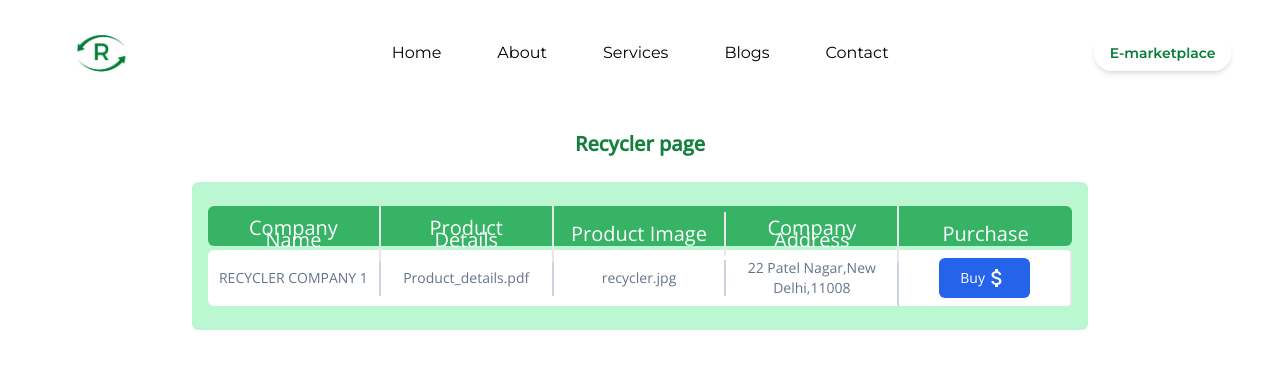
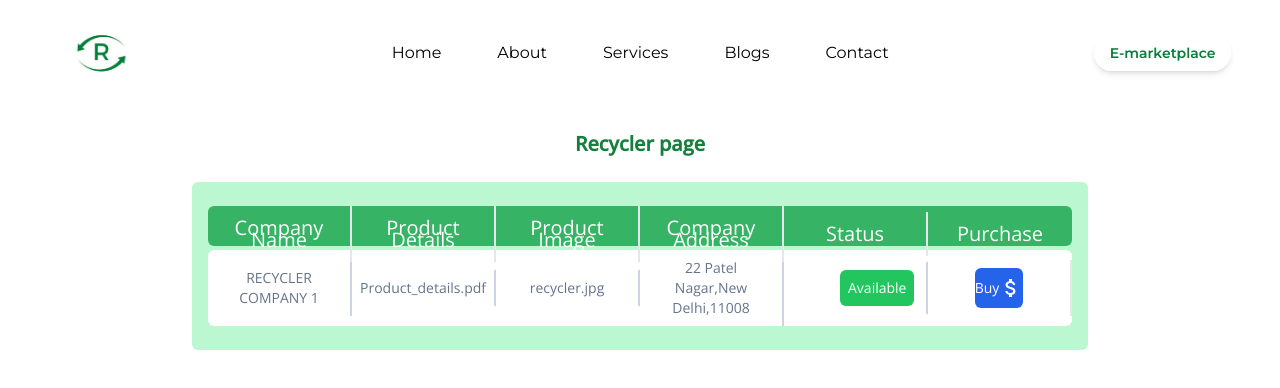
Before and after one commit to rewayy/Reway_final, a React (Vite) app: page /Recyclers in a window 1280 px wide. Shown: the top 388 px of the page. Built offline with nearby package versions, Linux system fonts and the light colour scheme; a web font is replaced by a local one.

Commit message:
add status colmn

```diff
--- a/src/components/MarketPlace/recyclers.jsx
+++ b/src/components/MarketPlace/recyclers.jsx
@@ -15,22 +15,26 @@ const Recyclers = () => {
 
                             {/* table heading */}
                                 <div className='w-full flex flex-col gap-1'>
-                                    <div className='w-full grid grid-cols-3 md:grid-cols-5 items-center relative h-10  bg-green-600 bg-opacity-80 text-white rounded-md '>
+                                    <div className='w-full grid grid-cols-3 md:grid-cols-6 items-center relative h-10  bg-green-600 bg-opacity-80 text-white rounded-md '>
                                         <div className=' text-xs md:text-[20px] p-1 md:p-4 border-r-2 leading-3 md:leading-0 '>Company Name</div>
                                         <div className=' text-xs hidden md:block  md:text-[20px] p-1 md:p-4  leading-3 border-r-2 md:leading-0 '>Product Details</div>
                                         <div className=' text-xs md:text-[20px] p-1 md:p-4  border-r-2 leading-3 md:leading-0 '>Product Image</div>
                                         <div className=' text-xs hidden md:block md:text-[20px] p-1 md:p-4 border-r-2 leading-3  md:leading-0'>Company Address</div>
+                                        <div className=' text-xs hidden md:block md:text-[20px] p-1 md:p-4 border-r-2 leading-3  md:leading-0'>Status</div>
                                         <div className=' text-xs md:text-[20px] p-1 '>Purchase</div>
                                     </div>
                                     {/* Fetched data div */}
-                                    <div className='bg-white grid grid-cols-3 md:grid-cols-5 text-center items-center justify-center rounded-md w-full '>
+                                    <div className='bg-white grid grid-cols-3 md:grid-cols-6 text-center items-center justify-center rounded-md w-full '>
                                         <div className='text-xs md:text-sm border-slate-300 overflow-hidden text-slate-500 p-2 leading-3 border-r-2'>RECYCLER COMPANY 1</div>
                                         <div className='text-xs md:text-sm border-slate-300 overflow-hidden text-slate-500 p-2 leading-3 border-r-2'>Product_details.pdf</div>
                                         <div className='hidden md:block text-xs md:text-sm border-slate-300  text-slate-500  p-2 border-r-2  leading-3'> recycler.jpg</div>
-                                        <div className=' hidden md:block text-xs md:text-sm border-slate-300 overflow-hidden text-slate-500 leading-3 p-2 border-r-2'>22 Patel Nagar,New Delhi,11008</div>
+                                            <div className=' hidden md:block text-xs md:text-sm border-slate-300 overflow-hidden text-slate-500 leading-3 p-2 border-r-2'>22 Patel Nagar,New Delhi,11008</div>
+                                        <div className='  border-slate-300 border-r-2 p-2 '>
+                                            <button className='hidden md:block text-xs md:text-sm   bg-green-500   text-white mx-12 rounded-md hover:bg-green-600 p-2  leading-3'> Available</button>
+                                        </div>
                                         <div className='text-xs md:text-sm flex  justify-center items-center  p-2 border-r-2 text-slate-500'>
                                             <Link to={'/recycler-form'}
-                                            className='bg-blue-600 flex  justify-center items-center hover:bg-blue-700  text-center text-white rounded-md py-1 md:py-2 mx-2 md:mx-8 w-full'>
+                                            className='bg-blue-600 flex  justify-center items-center hover:bg-blue-700  text-center text-white rounded-md py-1 md:py-2 mx-2 md:mx-10 w-full'>
                                                 Buy
                                                 <MdAttachMoney className='hidden md:block' size={24}/>
                                             </Link>
```
